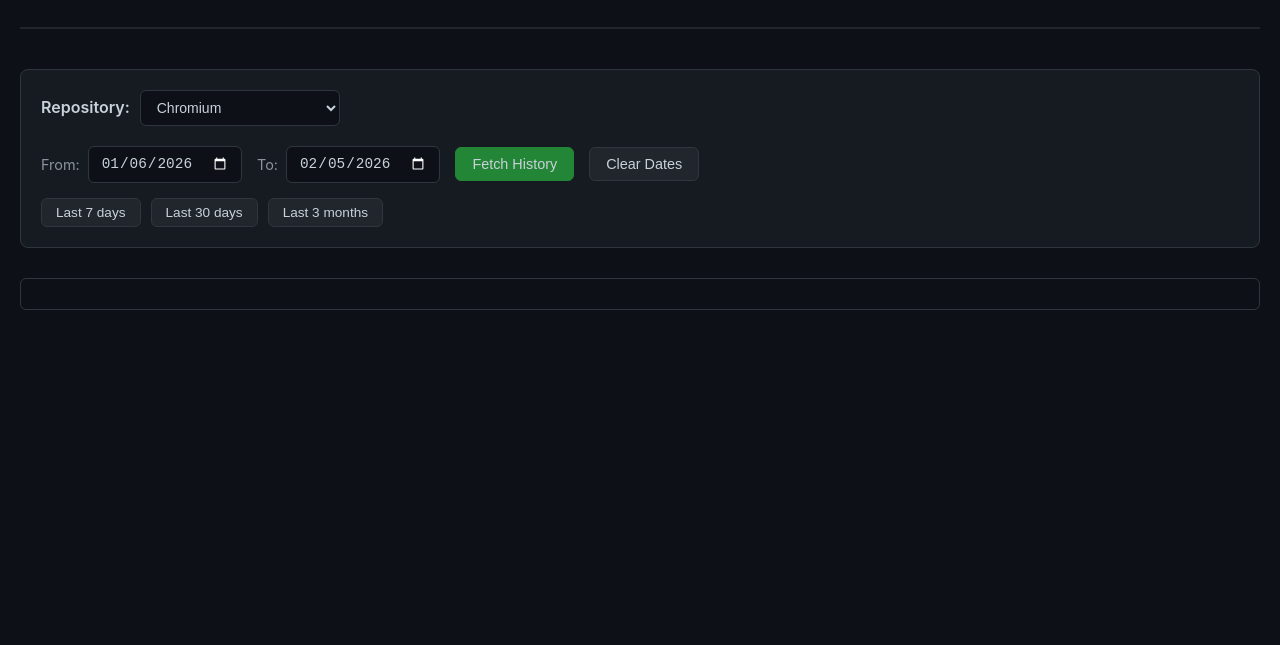
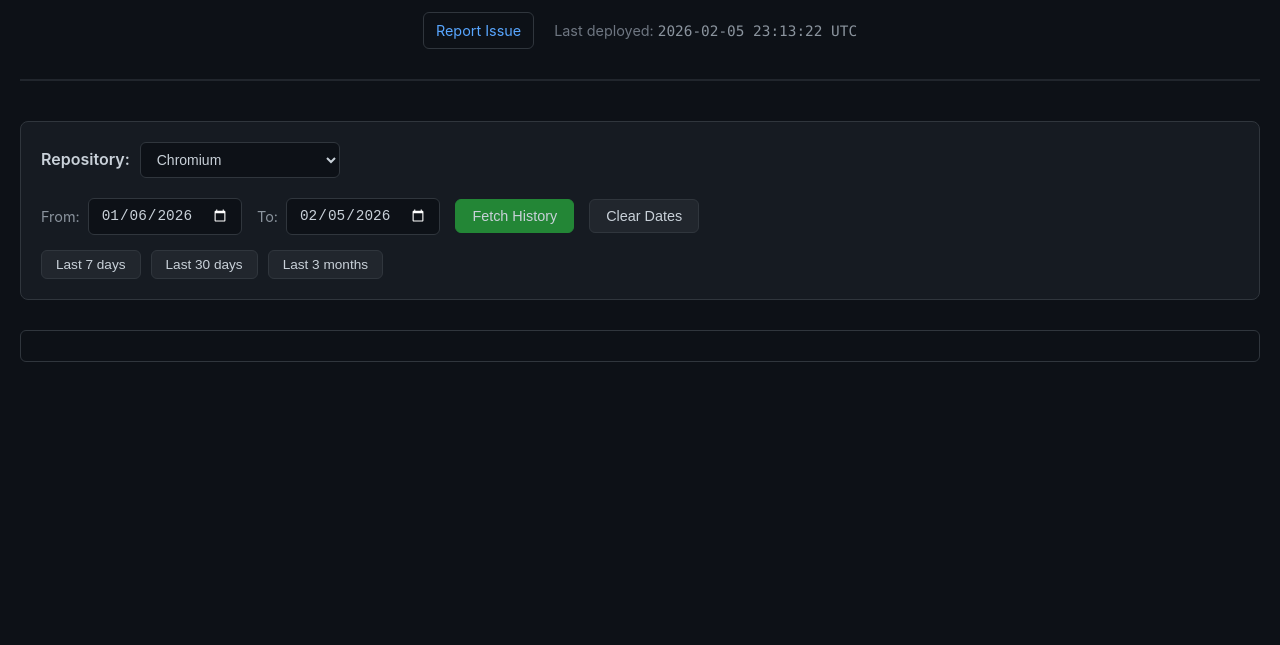
Before and after one commit to 92kns/chromium-build-tracker, a plain HTML site: page index.html in a window 1280 px wide. Shown: the part 155-800 px from the top of the page. Drawn offline with Linux system fonts and the light colour scheme.

Commit message:
Update dashboard from main - 2026-02-05

```diff
--- a/app.js
+++ b/app.js
@@ -416,6 +416,21 @@
     async init() {
         this.setupRepoSelector();
         this.setupHistoryControls();
+        this.loadDeployTime();
+    }
+    loadDeployTime() {
+        // Check if deploy time was injected by build process
+        const metaTag = document.querySelector('meta[name="deploy-time"]');
+        const timestampEl = document.getElementById('deploy-timestamp');
+        if (metaTag && timestampEl) {
+            const deployTime = metaTag.content;
+            if (deployTime && deployTime !== 'DEPLOY_TIME_PLACEHOLDER') {
+                timestampEl.textContent = deployTime + ' UTC';
+            }
+            else {
+                timestampEl.textContent = 'Development';
+            }
+        }
     }
     setupRepoSelector() {
         const selector = document.getElementById('repo-selector');
--- a/index.html
+++ b/index.html
@@ -3,6 +3,7 @@
 <head>
     <meta charset="UTF-8">
     <meta name="viewport" content="width=device-width, initial-scale=1.0">
+    <meta name="deploy-time" content="2026-02-05 23:13:22">
     <title>Chromium Build Tracker</title>
     <link rel="stylesheet" href="styles.css">
 </head>
@@ -11,6 +12,10 @@
         <header>
             <h1>🔧 Chromium Build Tracker</h1>
             <p class="subtitle">Commit history for Chromium, V8, and depot_tools</p>
+            <div class="header-meta">
+                <a href="https://github.com/92kns/chromium-build-tracker/issues" target="_blank" class="issue-link">Report Issue</a>
+                <span class="deploy-time" id="deploy-time">Last deployed: <span id="deploy-timestamp">Unknown</span></span>
+            </div>
         </header>
 
         <!-- Commit History -->
--- a/styles.css
+++ b/styles.css
@@ -33,6 +33,39 @@
 .subtitle {
     color: #8b949e;
     font-size: 1.1rem;
+    margin-bottom: 15px;
+}
+
+.header-meta {
+    display: flex;
+    justify-content: center;
+    align-items: center;
+    gap: 20px;
+    margin-top: 15px;
+    font-size: 0.9rem;
+}
+
+.issue-link {
+    color: #58a6ff;
+    text-decoration: none;
+    padding: 6px 12px;
+    border: 1px solid #30363d;
+    border-radius: 6px;
+    transition: all 0.2s;
+}
+
+.issue-link:hover {
+    background: #21262d;
+    border-color: #58a6ff;
+}
+
+.deploy-time {
+    color: #6e7681;
+}
+
+#deploy-timestamp {
+    color: #8b949e;
+    font-family: 'SF Mono', Monaco, 'Cascadia Code', 'Roboto Mono', Consolas, 'Courier New', monospace;
 }
 
 .stats-grid {
```
